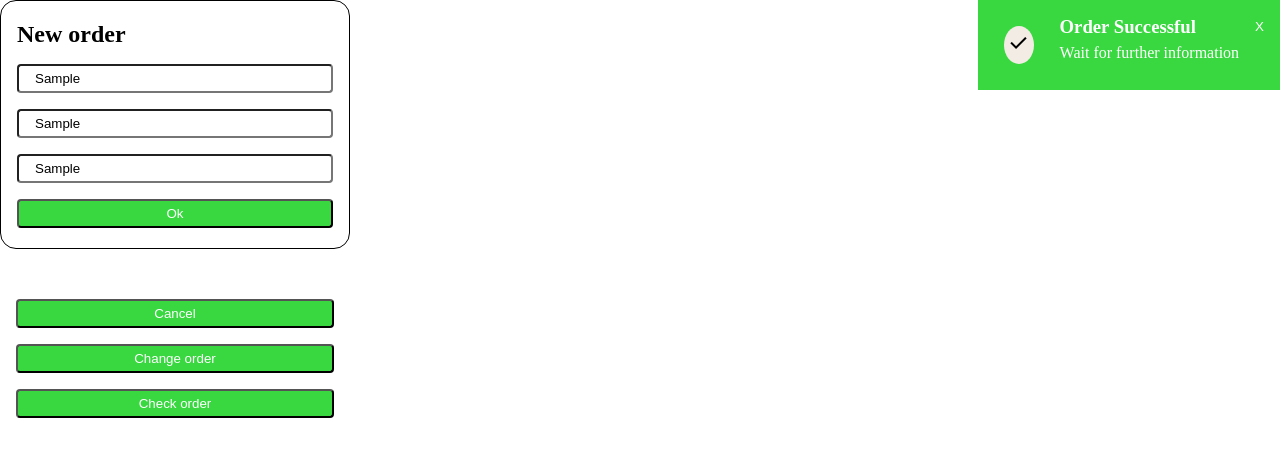
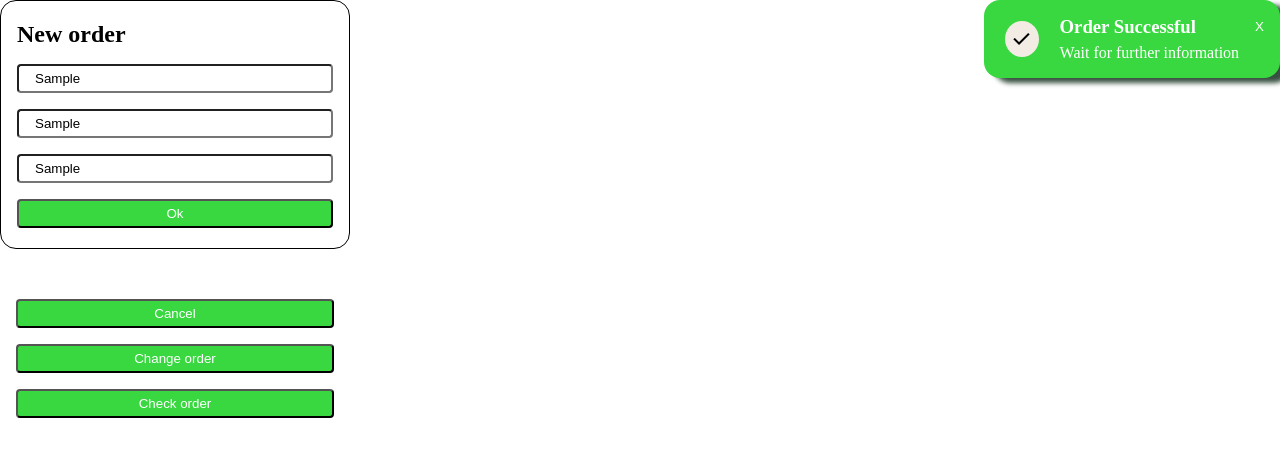
Before and after one commit to catphone50/practicCard, a plain HTML site: page index.html in a window 1280 px wide. Both pictures are taken after typing "Sample", "Sample", "Sample" into the empty fields and a click on the button "Ok". Drawn offline with nearby package versions, Linux system fonts and the light colour scheme.

Commit message:
css card

```diff
--- a/styles/style.css
+++ b/styles/style.css
@@ -55,10 +55,12 @@ form button {
 
 .icon {
   border-radius: 50%;
-  margin: 10px;
+  margin: 5px;
   background-color: rgb(243, 236, 228);
   color: black;
-  padding: 5px 3px;
+  display: flex;
+  padding: 5px;
+  align-items: center;
 }
 
 .icon span {
@@ -71,6 +73,8 @@ form button {
   display: flex;
   padding: 16px;
   gap: 16px;
+  border-radius: 16px;
+  box-shadow: 10px 5px 5px rgb(56, 80, 65);
 }
 
 .card h3 {
```
